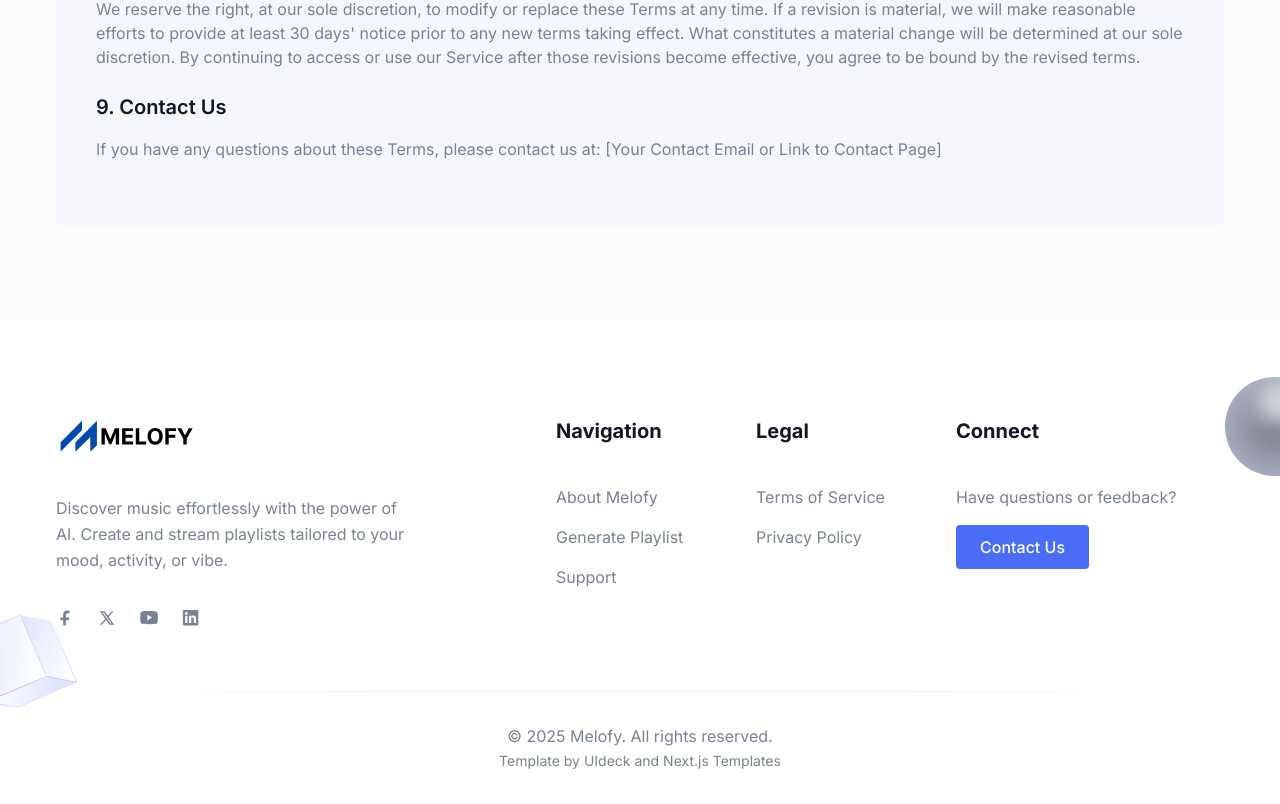
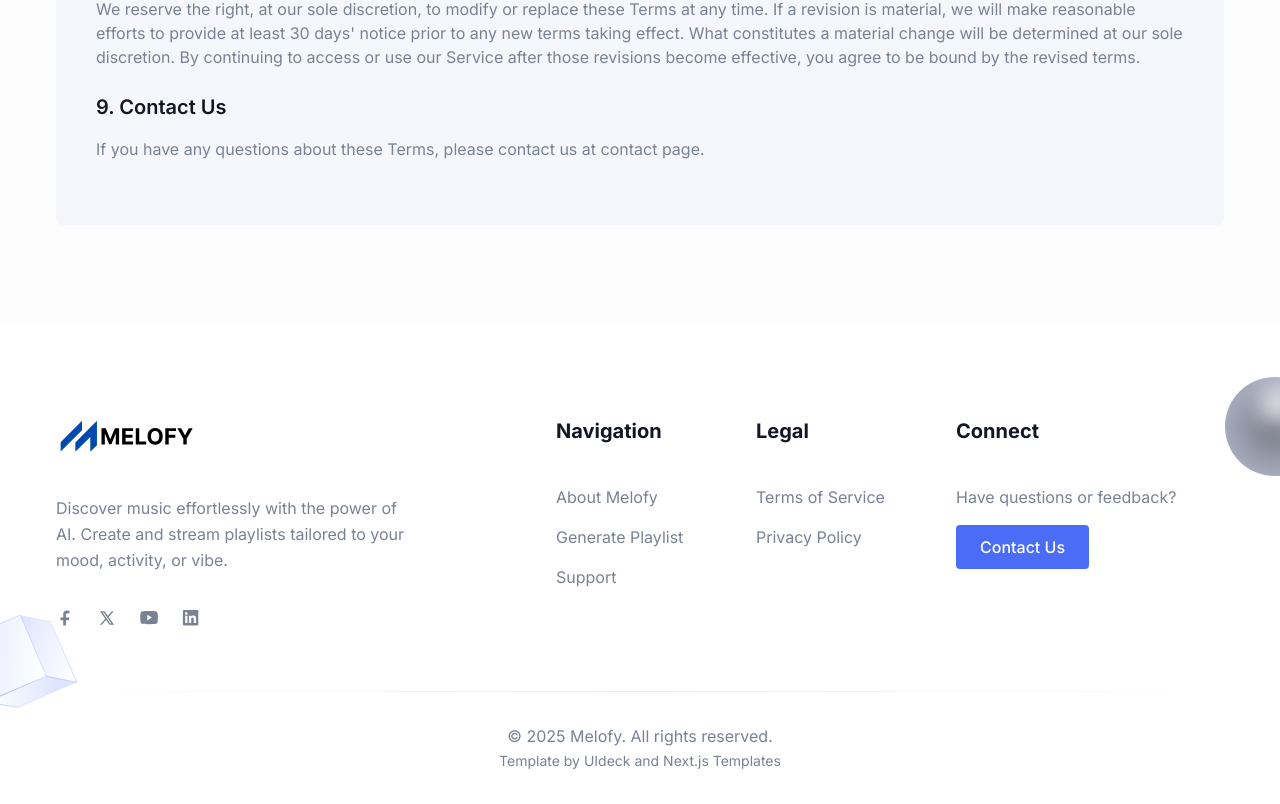
Before and after one commit to NyanLinHtutRain/melofy-web, a Next.js app: page /terms-of-service in a window 1280 px wide. Shown: the part 1919-2723 px from the top of the page. Built offline with nearby package versions, Linux system fonts and the light colour scheme; no server answers.

Commit message:
Update terms of service and trigger Vercel redeploy

```diff
--- a/src/app/terms-of-service/page.tsx
+++ b/src/app/terms-of-service/page.tsx
@@ -89,7 +89,7 @@ const TermsOfServicePage = () => {
 
             <h3 className="mb-4 text-xl font-semibold text-black dark:text-white">9. Contact Us</h3>
             <p className="mb-6 text-base text-body-color dark:text-body-color-dark">
-              If you have any questions about these Terms, please contact us at: [Your Contact Email or Link to Contact Page]
+              If you have any questions about these Terms, please contact us at contact page.
             </p>
           </div>
         </div>
```
